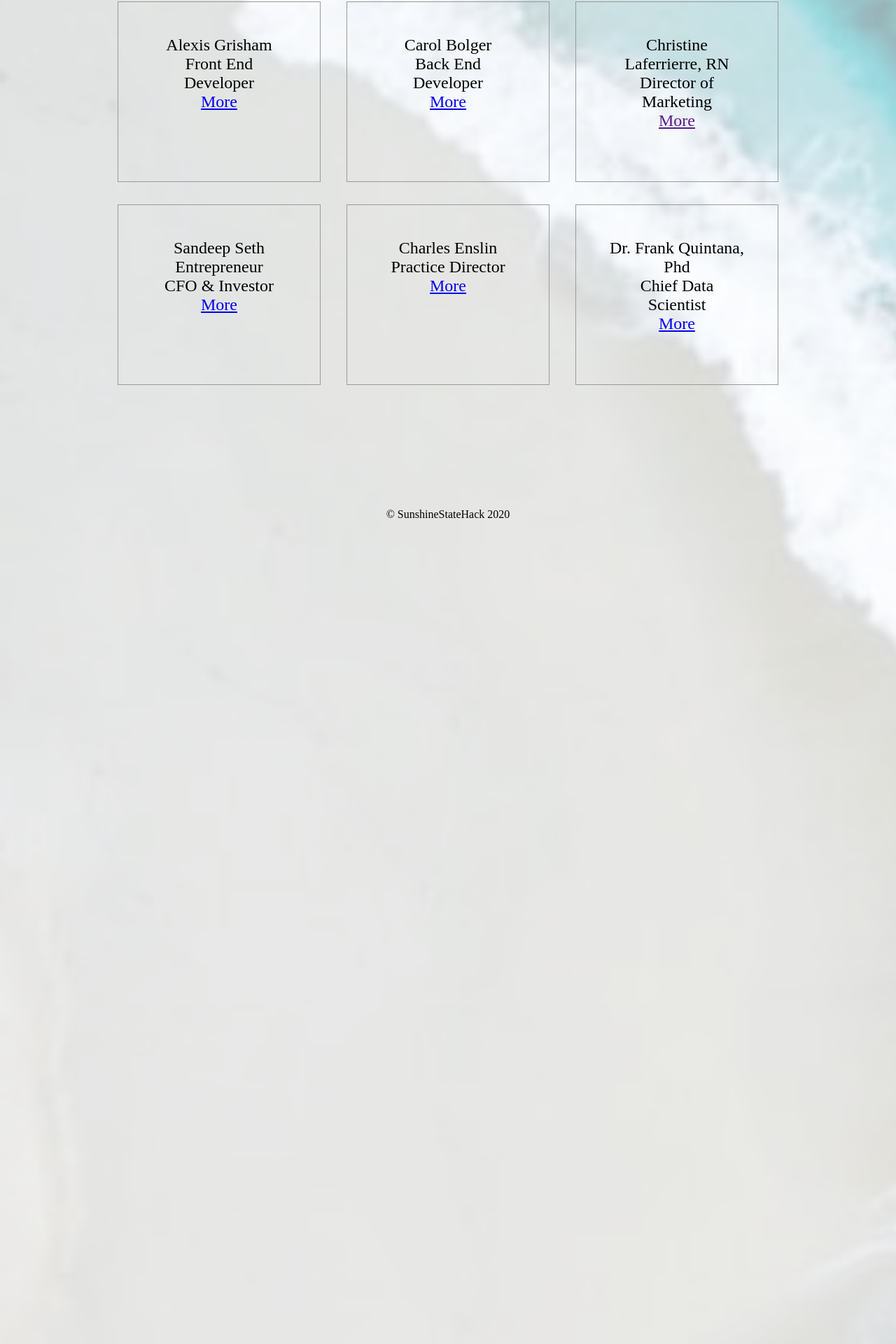
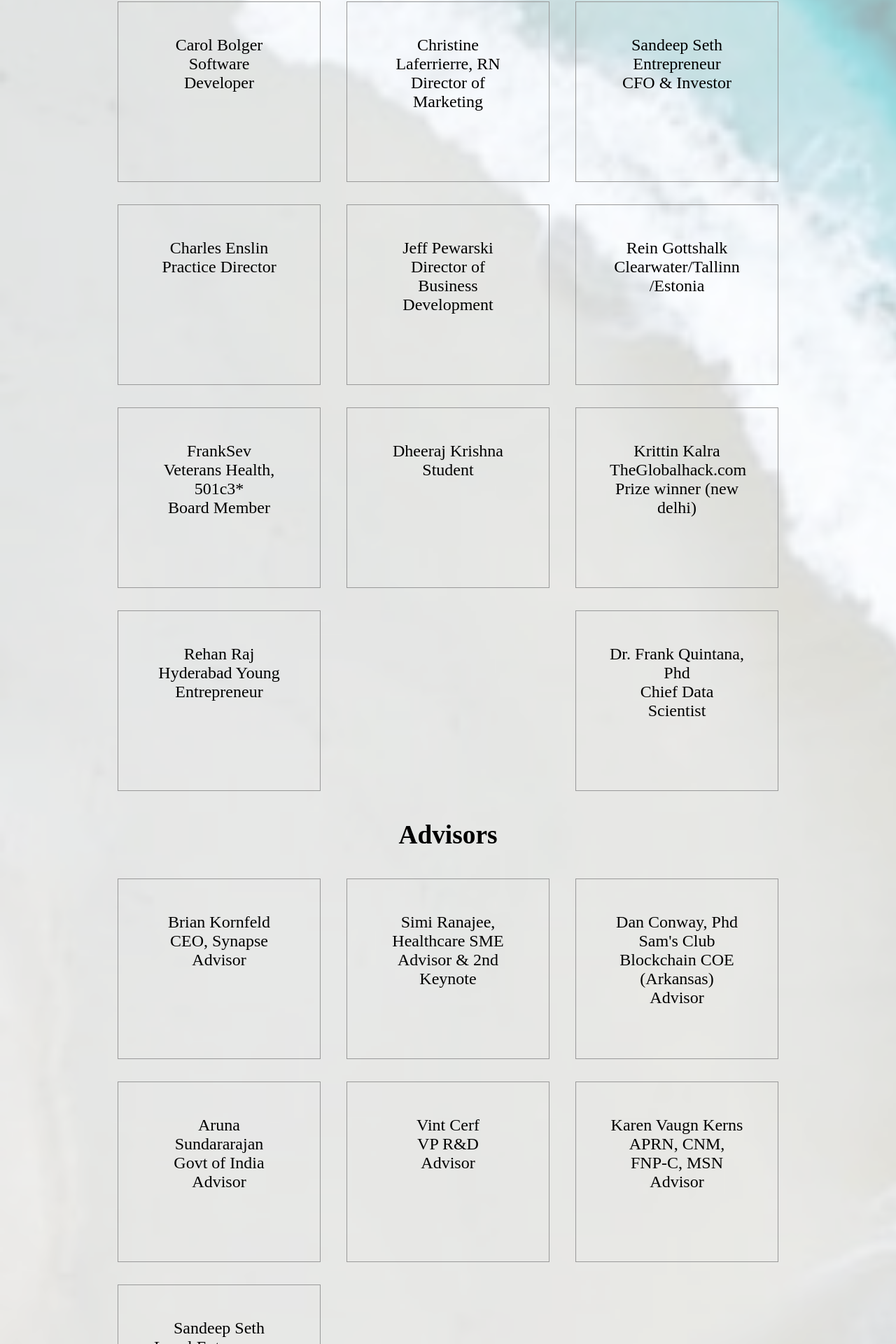
Before and after one commit to Alexiskjg16/SunshineStateHack, an Angular app: page /team-component in a window 1280 px wide. Shown: the part 532-2452 px from the top of the page at 70% size. Before the commit the page ends 1292 px from the top, so only its background shows below. Built offline with nearby package versions, Linux system fonts and the light colour scheme.

Commit message:
added news and home

```diff
--- a/src/app/home/home.component.css
+++ b/src/app/home/home.component.css
@@ -1,3 +1,7 @@
 header {
     text-align: center;
 }
+
+section {
+    margin: 5rem 0;
+}
--- a/src/app/home/home.component.html
+++ b/src/app/home/home.component.html
@@ -2,3 +2,19 @@
 <h1> Welcome to Hack the Crisis!</h1>
 <h2>June 18-21, 2020</h2>
 </header>
+<body>
+    <section>
+<h2>We are happy to announce our marketing partnership with Synapse Florida, the #1 Innovation Events
+    Conference in Tampa Bay & Orlando, which had over 800 exhibitors and over 8,000 attendees at Amalie Arena.
+</h2>
+</section>
+<section>
+<h2>Thanks to Dheeraj @ USF Muma School of Busienss for tabulating the Results of TheGlobalHack. See the
+     <a href="https://docs.google.com/spreadsheets/d/13gwSNjOgKkEkm4LM9RunYXicYs-QoHB8iPfPhUlTaP8/edit">list of winners</a>,
+      each won prize of either €5,000 or €10,000</h2>
+</section>
+<section>
+<h2>Thanks to Jeff for reaching out to the Investor in Silicon Valley See interview with Rakesh Mathur, Whiterabbit.ai CEO
+    <a href="https://www.healthevolution.com/insider/how-providers-are-using-ai-to-reshape-patient-engagement-for-covid-19-and-the-post-pandemic-future/#ai-ml">How AI is reshaping patient engagement in the post-COVID-19 future</a></h2>
+</section>
+</body>
--- a/src/app/news/news.component.css
+++ b/src/app/news/news.component.css
@@ -0,0 +1,12 @@
+h1 {
+    text-align: center;
+    margin-bottom: 5rem;
+}
+
+section {
+    margin: 5rem 0;
+}
+
+a {
+    text-decoration: none;
+}
--- a/src/app/news/news.component.html
+++ b/src/app/news/news.component.html
@@ -1 +1,34 @@
-<p>news works!</p>
+
+<h1>News</h1>
+
+<h2>Check out this interview our Lead Organizer, Cal Tiger, did with 83 Degrees Media <a href="www.bit.ly/83dm_hack1">here</a></h2>
+
+<section>
+    <h2>Forbes Magazine Article on Lessons from Estonia</h2>
+    <h3><a href="https://www.forbes.com/sites/robertwolcott/2020/03/15/hack-the-crisis-6-lessons-from-estonias-coronavirus-crisis-response/#138f26dc4fca">
+        Hack-The-Crisis: 6 Lessons From Estonia’s Coronavirus Crisis Response</a></h3>
+</section>
+
+<section>
+    <h2>Forbes Magazine Article by Pipedrive CTO</h2>
+    <h3><a href="https://www.forbes.com/sites/forbestechcouncil/2020/05/19/why-estonia-is-the-worlds-leader-when-it-comes-to-hacking-the-current-health-crisis/#633005e02af3">
+        Why Estonia Is The World's Leader When It Comes To Hacking The Current Health Crisis</a></h3>
+</section>
+
+<section>
+    <h2>Forbes CIO Insights on Covid-19 Crisis</h2>
+    <h3><a href="https://www.forbes.com/sites/vijaygurbaxani/2020/04/08/cios-think-like-hackers-during-covid-19/#36fa3eba54f2">
+        Why CIOs Must Think Like Hackers In The Covid-19 Crisis—And After It</a></h3>
+</section>
+
+<section>
+    <h2>Forbes Article on Superhuman Energy During Crisis</h2>
+    <h3><a href="https://www.forbes.com/sites/robertwolcott/2020/04/12/superhuman-energy-of-crisis--purpose-as-catalyst-serendipity-as-resource/#38a29d8443c4">
+        Superhuman Energy Of Crisis— Purpose As Catalyst, Serendipity As Resource</a></h3>
+</section>
+
+<section>
+    <h2>Forbes Article by Professor Dan Conway, Phd</h2>
+    <h3><a href="https://www.forbes.com/sites/cognitiveworld/2018/09/06/are-you-playing-the-right-game/#763341d24241">
+        Are You Playing The Right Game?</a></h3>
+</section>
--- /dev/null
+++ b/src/app/team/advisors.json
@@ -0,0 +1,37 @@
+[
+{
+    "name": "Brian Kornfeld",
+    "company":"CEO, Synapse",
+    "position": "Advisor"
+},
+{
+    "name": "Simi Ranajee,",
+    "company":"Healthcare SME",
+    "position": "Advisor & 2nd Keynote"
+},
+{
+    "name": "Dan Conway, Phd",
+    "company":"Sam's Club Blockchain COE (Arkansas)",
+    "position": "Advisor"
+},
+{
+    "name": "Aruna Sundararajan",
+    "company":"Govt of India",
+    "position": "Advisor"
+},
+{
+    "name": "Vint Cerf",
+    "company":"VP R&D",
+    "position": "Advisor"
+},
+{
+    "name": "Karen Vaugn Kerns",
+    "company":"APRN, CNM, FNP-C, MSN",
+    "position": "Advisor"
+},
+{
+    "name": "Sandeep Seth",
+    "company":"Local Entrepreneur",
+    "position": "Advisor"
+}
+]
--- a/src/app/team/team.component.html
+++ b/src/app/team/team.component.html
@@ -1,11 +1,18 @@
 
-<h1>The Team</h1>
+<h1>Team</h1>
 <div>
     <ul *ngFor="let team of teams">
         <li> {{ team.name }} </li>
         <li> {{ team.company }} </li>
         <li> {{ team.position }} </li>
-        <li> <a href={{team.website}}>More</a> </li>
     </ul>
+</div>
 
+<h1>Advisors</h1>
+<div>
+    <ul *ngFor="let advisor of advisors">
+        <li> {{ advisor.name }} </li>
+        <li> {{ advisor.company }} </li>
+        <li> {{ advisor.position }} </li>
+    </ul>
 </div>
--- a/src/app/team/team.component.ts
+++ b/src/app/team/team.component.ts
@@ -1,5 +1,6 @@
 import { Component, OnInit } from '@angular/core';
 import  team  from './team.json';
+import advisors from './advisors.json';
 
 @Component({
   selector: 'app-team',
@@ -12,8 +13,13 @@ public teams: {
   name: string;
   position: string;
   company: string;
-  website: string;
 }[] = team;
+
+public advisors: {
+  name: string;
+  position: string;
+  company: string;
+}[] = advisors;
 
   constructor() { }
 
--- a/src/app/team/team.json
+++ b/src/app/team/team.json
@@ -2,56 +2,72 @@
     {
         "name": "Cal Tiger",
         "company":" ",
-        "position": "Lead Organizer",
-        "website": " "
+        "position": "Lead Organizer"
     },
-    {
-        "name": "Brian Kornfeld",
-        "company":"CEO, Synapse",
-        "position": "Advisor",
-        "website": " "
-    },
+
     {
         "name": "Dr. Dan Conway, PhD",
         "company":"Sam Walton Blockchain CoC",
-        "position": "Associate Director",
-        "website": " "
+        "position": "Associate Director"
     },
     {
         "name": "Alexis Grisham",
         "company":" ",
-        "position": "Front End Developer",
-        "website": "https://alexisgrisham.netlify.app/#home"
+        "position": "Website Designer"
     },
     {
         "name": "Carol Bolger",
         "company":" ",
-        "position": "Back End Developer",
-        "website": "https://www.linkedin.com/in/carolcorybolger/"
+        "position": "Software Developer"
     },
     {
         "name": "Christine Laferrierre, RN",
         "company":" ",
-        "position": "Director of Marketing",
-        "website": ""
+        "position": "Director of Marketing"
     },
     {
         "name": "Sandeep Seth",
         "company": "Entrepreneur",
-        "position": "CFO & Investor",
-        "website": "https://www.linkedin.com/in/sandeepsethcbsmba2011/"
+        "position": "CFO & Investor"
     },
     {
         "name": "Charles Enslin",
         "company": " ",
-        "position": "Practice Director",
-        "website": "https://www.linkedin.com/in/charles-enslin-ab90821/"
+        "position": "Practice Director"
+    },
+    {
+        "name": "Jeff Pewarski",
+        "company": " ",
+        "position": "Director of Business Development"
+    },
+    {
+        "name": "Rein Gottshalk",
+        "company": " ",
+        "position": "Clearwater/Tallinn /Estonia"
+    },
+    {
+        "name": "FrankSev",
+        "company": "Veterans Health, 501c3*",
+        "position": "Board Member"
+    },
+    {
+        "name": "Dheeraj Krishna",
+        "company": "Student",
+        "position": ""
+    },
+    {
+        "name": "Krittin Kalra",
+        "company": "TheGlobalhack.com Prize winner (new delhi)",
+        "position": ""
+    },
+    {
+        "name": "Rehan Raj",
+        "company": "Hyderabad Young Entrepreneur",
+        "position": ""
     },
     {
         "name": "Dr. Frank Quintana, Phd",
         "company": " ",
-        "position": "Chief Data Scientist",
-        "website": "https://www.linkedin.com/in/frankquintanadataarchitect/"
-
+        "position": "Chief Data Scientist"
     }
 ]
```
Also changed, not shown: 1 other file (tests, documents, lock files or other folders).
